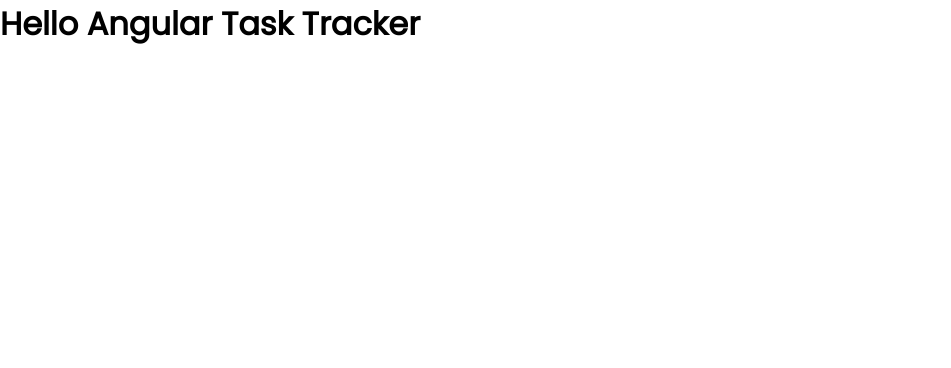
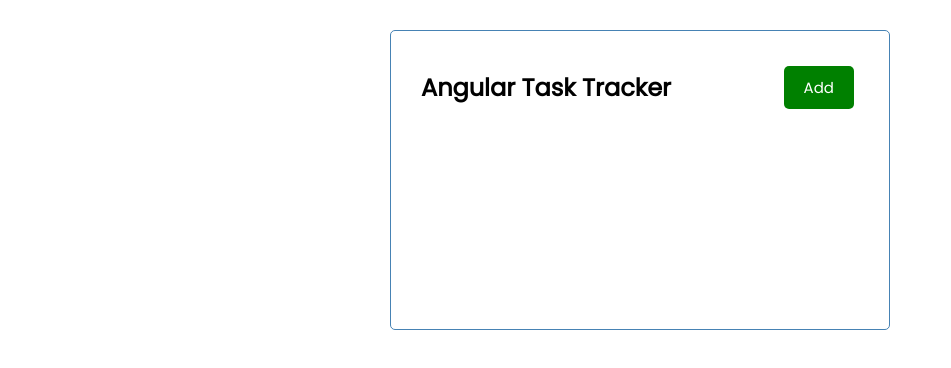
Before and after one commit to patrykkaczmarek7/Angular-tasktracker, an Angular app: page / in a window 1280 px wide. Shown: the top 368 px of the page, without its empty margins (0-951 px from the left). Built offline with nearby package versions, Linux system fonts and the light colour scheme.

Commit message:
few changes

```diff
--- a/src/app/app.component.html
+++ b/src/app/app.component.html
@@ -1 +1,3 @@
-<h1>Hello {{ title }}</h1>
+<div class="container">
+  <app-header></app-header>
+</div>
--- a/src/app/app.component.ts
+++ b/src/app/app.component.ts
@@ -6,5 +6,5 @@ import { Component } from '@angular/core';
   styleUrls: ['./app.component.css']
 })
 export class AppComponent {
-  title: string = 'Angular Task Tracker';
+
 }
--- a/src/app/app.module.ts
+++ b/src/app/app.module.ts
@@ -3,10 +3,14 @@ import { BrowserModule } from '@angular/platform-browser';
 
 import { AppRoutingModule } from './app-routing.module';
 import { AppComponent } from './app.component';
+import { HeaderComponent } from './components/header/header.component';
+import { ButtonComponent } from './components/button/button.component';
 
 @NgModule({
   declarations: [
-    AppComponent
+    AppComponent,
+    HeaderComponent,
+    ButtonComponent
   ],
   imports: [
     BrowserModule,
```
